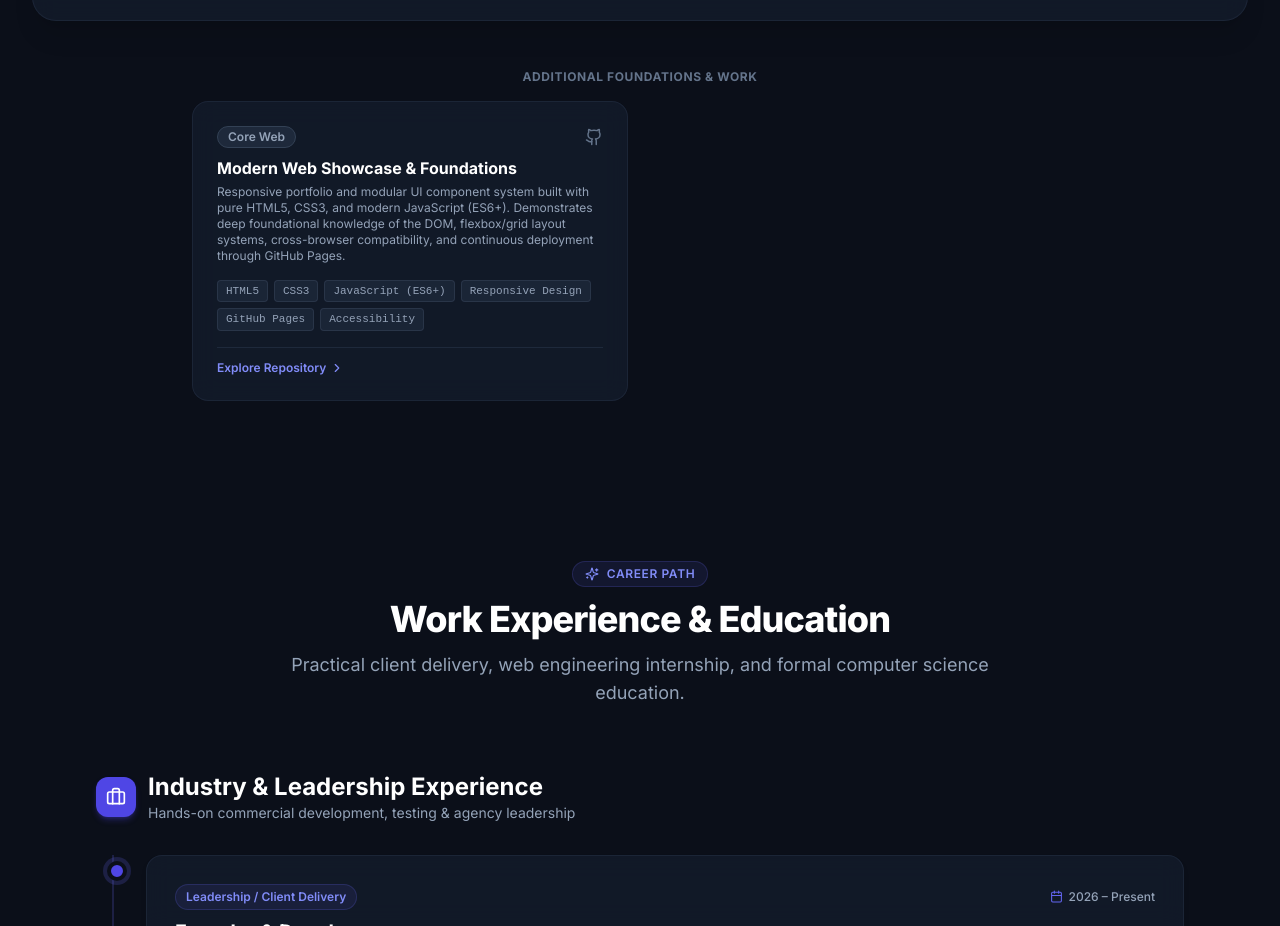
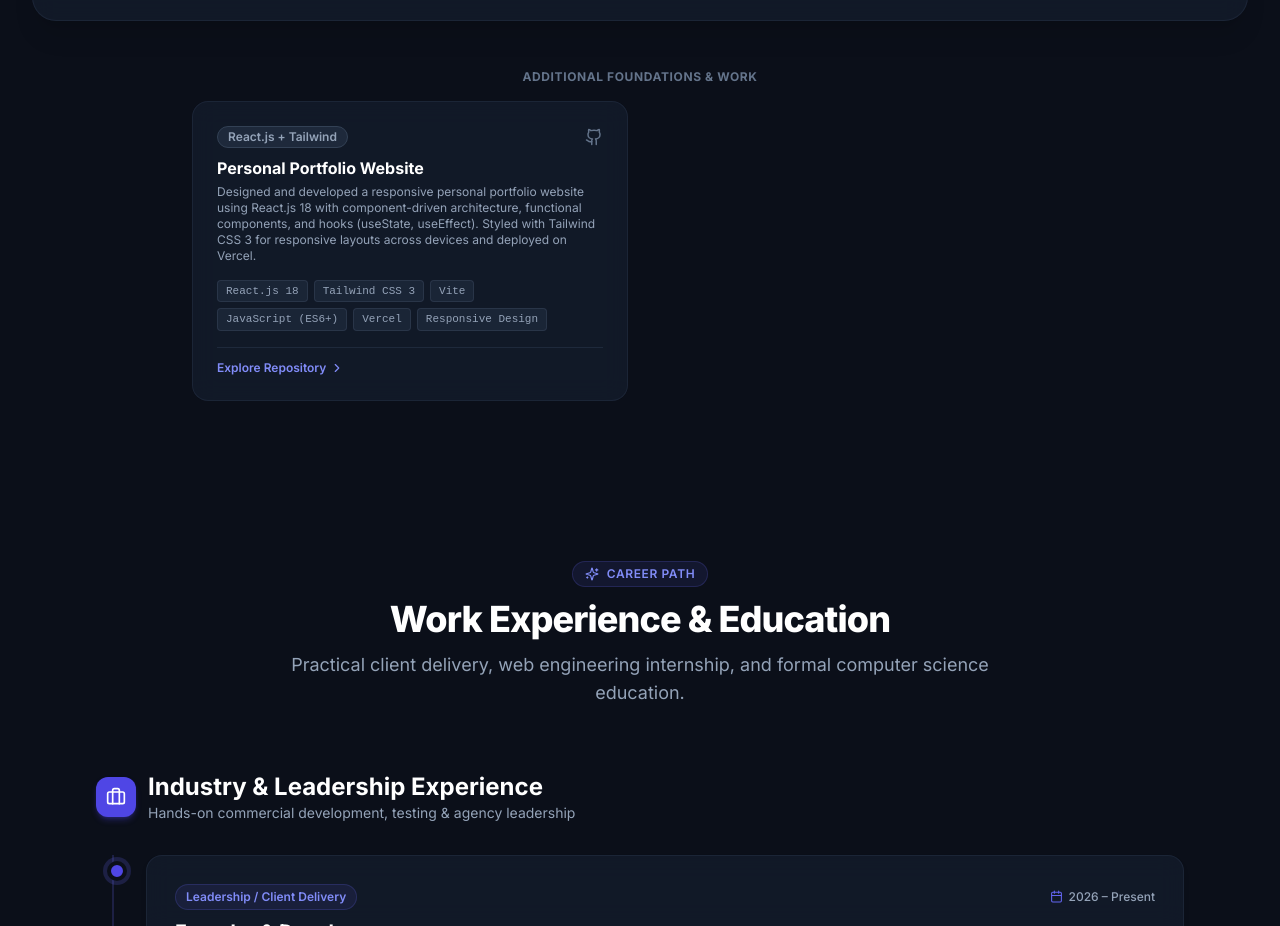
Before and after one commit to Riddhigupta3102/my-portfolio, a React (Vite) app: page / in a window 1280 px wide. Shown: the part 5114-6040 px from the top of the page. Built offline with nearby package versions, Linux system fonts and the light colour scheme.

Commit message:
Updated portfolio design and content

```diff
--- a/src/data.js
+++ b/src/data.js
@@ -255,29 +255,29 @@ export const projectsData = [
   {
     id: "portfolio-foundations",
     featured: false,
-    title: "Modern Web Showcase & Foundations",
-    subtitle: "Semantic HTML5, CSS3 & ES6+ Architecture",
-    badge: "Core Web",
-    description: "Responsive portfolio and modular UI component system built with pure HTML5, CSS3, and modern JavaScript (ES6+). Demonstrates deep foundational knowledge of the DOM, flexbox/grid layout systems, cross-browser compatibility, and continuous deployment through GitHub Pages.",
+    title: "Personal Portfolio Website",
+    subtitle: "React.js 18, Tailwind CSS & Vercel Deployment",
+    badge: "React.js + Tailwind",
+    description: "Designed and developed a responsive personal portfolio website using React.js 18 with component-driven architecture, functional components, and hooks (useState, useEffect). Styled with Tailwind CSS 3 for responsive layouts across devices and deployed on Vercel.",
     features: [
-      "Semantic HTML5 structure ensuring high accessibility (a11y) and SEO friendliness",
-      "Custom responsive CSS with media queries supporting 360px mobile to ultra-wide displays",
-      "Vanilla JavaScript DOM manipulation and event delegation patterns",
-      "Hosted and deployed with automated GitHub Actions & GitHub Pages pipeline"
+      "Component-driven single page architecture built with React 18 functional components and hooks",
+      "Styled with Tailwind CSS 3 with custom glassmorphism, responsive design and dark/light theme persistence",
+      "Zero-backend contact integration with Formspree and native mailto triggers",
+      "Continuous deployment pipeline hosted on Vercel"
     ],
     techStack: [
-      "HTML5",
-      "CSS3",
+      "React.js 18",
+      "Tailwind CSS 3",
+      "Vite",
       "JavaScript (ES6+)",
-      "Responsive Design",
-      "GitHub Pages",
-      "Accessibility"
+      "Vercel",
+      "Responsive Design"
     ],
-    liveUrl: "https://github.com/Riddhigupta3102",
-    githubUrl: "https://github.com/Riddhigupta3102",
-    primaryImage: "/projects/shopx-products.jpg",
+    liveUrl: "https://my-portfolio-git-main-riddhigupta3102s-projects.vercel.app/",
+    githubUrl: "https://github.com/Riddhigupta3102/my-portfolio",
+    primaryImage: "/projects/shopx-hero.jpg",
     gallery: [
-      { url: "/projects/shopx-products.jpg", caption: "Responsive UI & Layout Engineering" }
+      { url: "/projects/shopx-hero.jpg", caption: "Single-Page Responsive Portfolio" }
     ]
   }
 ];
```
Also changed, not shown: 1 other file (tests, documents, lock files or other folders).
